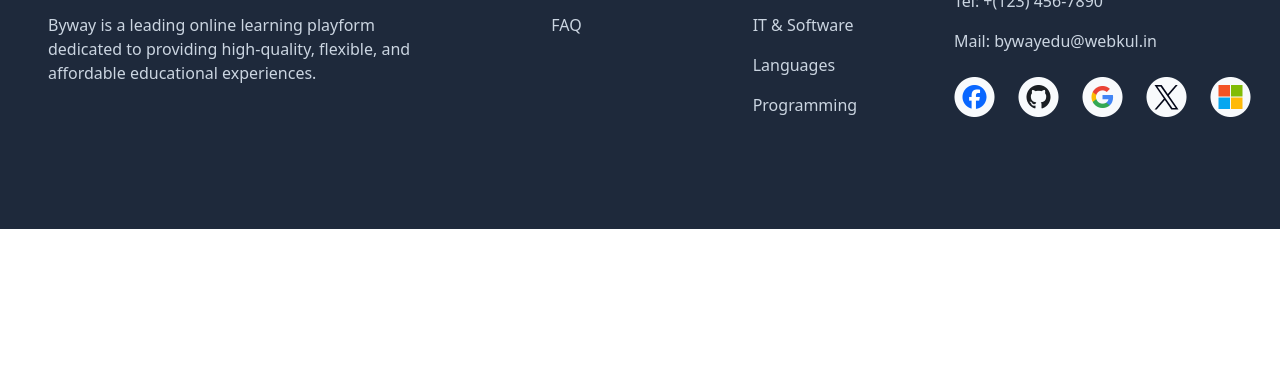
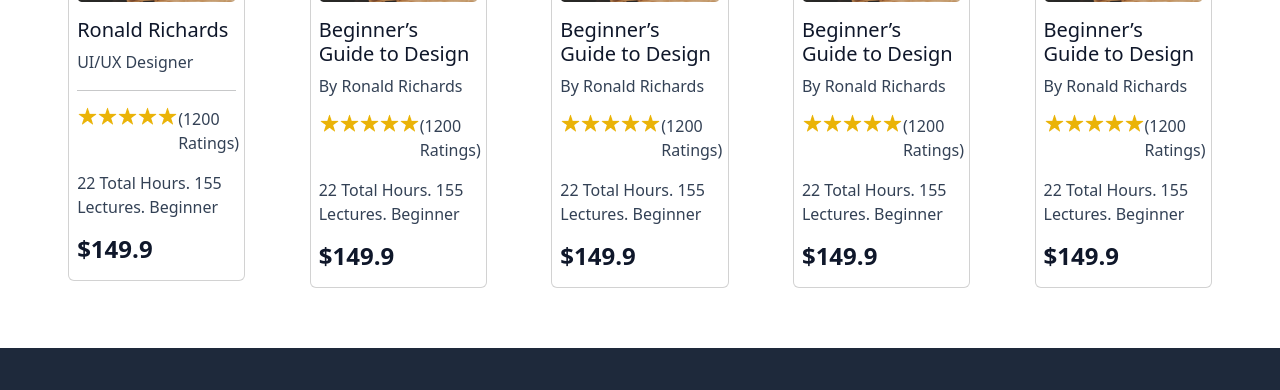
Before and after one commit to mahmoudAshraf283/LMS-web-project, a plain HTML site: page homescreen.html in a window 1280 px wide. Shown: the part 2219-2609 px from the top of the page. Before the commit the page ends 2448 px from the top, so only its background shows below. Drawn offline with nearby package versions, Linux system fonts and the light colour scheme.

Commit message:
homescreen

```diff
--- a/homescreen.html
+++ b/homescreen.html
@@ -207,6 +207,100 @@
         </div>
     </section>
 
+    <section class="courses px-5">
+        <div class="row justify-content-between head">
+            <div class="col-6"><h3>Top Courses</h3></div>
+            <div class="col-3 text-end"><a href="" class="text-decoration-none">See All</a></div>
+        </div>
+        <div class="row cards justify-content-around">
+            <div class="col-md-2 ">
+                <a href="" class="text-decoration-none">
+                    <div class="card p-2">
+                        <img src="images/course pic.png" class="card-img-top pb-3" alt="...">
+                        <div>
+                            <h5>Ronald Richards</h5>
+                            <p>UI/UX Designer</p>
+                            <hr>
+                            <div class="d-flex">
+                                <img src="images/ratings.png" alt="">
+                                <p>(1200 Ratings)</p>
+                            </div>
+                            <p>22 Total Hours. 155 Lectures. Beginner</p>
+                            <h4>$149.9</h4>
+                        </div>
+                    </div>
+                </a>
+            </div>
+            <div class="col-md-2 ">
+                <a href="" class="text-decoration-none">
+                    <div class="card p-2">
+                        <img src="images/course pic.png" class="card-img-top pb-3" alt="...">
+                        <div>
+                            <h5>Beginner’s Guide to Design</h5>
+                            <p>By Ronald Richards</p>
+                            <div class="d-flex">
+                                <img src="images/ratings.png" alt="">
+                                <p>(1200 Ratings)</p>
+                            </div>
+                            <p>22 Total Hours. 155 Lectures. Beginner</p>
+                            <h4>$149.9</h4>
+                        </div>
+                    </div>
+                </a>
+            </div>
+            <div class="col-md-2 ">
+                <a href="" class="text-decoration-none">
+                    <div class="card p-2">
+                        <img src="images/course pic.png" class="card-img-top pb-3" alt="...">
+                        <div>
+                            <h5>Beginner’s Guide to Design</h5>
+                            <p>By Ronald Richards</p>
+                            <div class="d-flex">
+                                <img src="images/ratings.png" alt="">
+                                <p>(1200 Ratings)</p>
+                            </div>
+                            <p>22 Total Hours. 155 Lectures. Beginner</p>
+                            <h4>$149.9</h4>
+                        </div>
+                    </div>
+                </a>
+            </div>
+            <div class="col-md-2 ">
+                <a href="" class="text-decoration-none">
+                    <div class="card p-2">
+                        <img src="images/course pic.png" class="card-img-top pb-3" alt="...">
+                        <div>
+                            <h5>Beginner’s Guide to Design</h5>
+                            <p>By Ronald Richards</p>
+                            <div class="d-flex">
+                                <img src="images/ratings.png" alt="">
+                                <p>(1200 Ratings)</p>
+                            </div>
+                            <p>22 Total Hours. 155 Lectures. Beginner</p>
+                            <h4>$149.9</h4>
+                        </div>
+                    </div>
+                </a>
+            </div>
+            <div class="col-md-2 ">
+                <a href="" class="text-decoration-none">
+                    <div class="card p-2">
+                        <img src="images/course pic.png" class="card-img-top pb-3" alt="...">
+                        <div>
+                            <h5>Beginner’s Guide to Design</h5>
+                            <p>By Ronald Richards</p>
+                            <div class="d-flex">
+                                <img src="images/ratings.png" alt="">
+                                <p>(1200 Ratings)</p>
+                            </div>
+                            <p>22 Total Hours. 155 Lectures. Beginner</p>
+                            <h4>$149.9</h4>
+                        </div>
+                    </div>
+                </a>
+            </div>
+        </div>
+    </section>
 
     <footer>
         <div class="row p-5 sticky-bottom">
```
